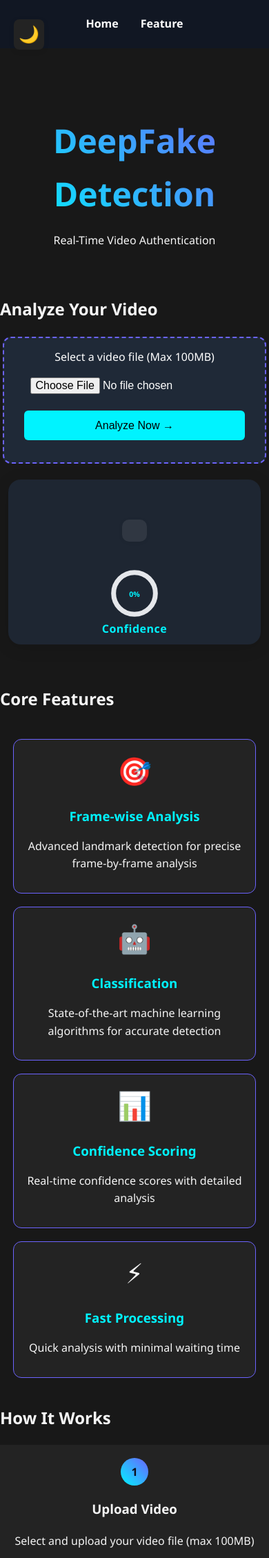
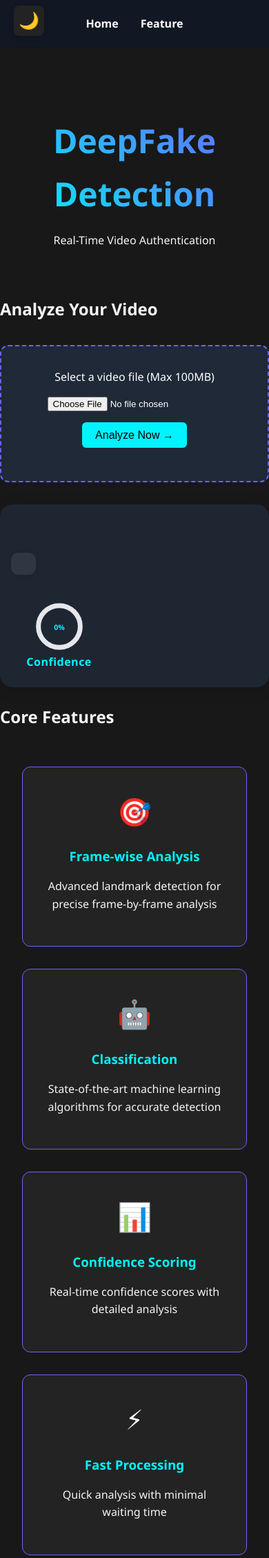
Before and after one commit to Rohankashid/Deepfake-Detection, a Flask app: page / in a window 390 px wide. Shown: the top 2258 px of the page at 69% size. Run offline with Flask 2, Linux system fonts and the light colour scheme; parts of the project's set-up code (start-up, migrations or seed data) failed here and were passed over; some libraries are stand-ins or nearby versions.

Commit message:
Refactor application structure: Migrate testing.py functionality to app.py, implement video upload and analysis features, and enhance UI with new JavaScript and CSS files for improved user experience and responsiveness.

```diff
--- a/static/css/styles.css
+++ b/static/styles.css
@@ -238,7 +260,6 @@ button:hover {
     background: linear-gradient(90deg, var(--primary, #00f3ff), var(--secondary, #6c63ff));
     -webkit-background-clip: text;
     -webkit-text-fill-color: transparent;
-    text-fill-color: transparent;
     text-align: left;
     min-height: 2.2rem;
     margin-bottom: 10px;
@@ -472,13 +492,13 @@ footer {
 
 .theme-toggle-btn {
     position: fixed;
-    top: 20px;
+    top: 8px;
     left: 20px;
     z-index: 1000;
     background: var(--card-bg, #232323);
     color: var(--text-color, #f5f5f5);
     border: none;
-    border-radius: 8px; /* squared corners */
+    border-radius: 8px;
     width: 44px;
     height: 44px;
     font-size: 1.5rem;
@@ -537,156 +557,58 @@ footer {
     margin-top: 0.5rem;
 }
 
-/* --- Responsive & Mobile Styles --- */
-
-/* General container padding for mobile */
-body, .upload-container, .result-container, .features-grid, .steps-container, .about-content, .tech-stack {
-    box-sizing: border-box;
+/* --- Responsive Styles --- */
+@media (max-width: 1200px) {
+    .frame-display-container {
+        width: 840px;
+        max-width: calc(100% - 80px);
+    }
 }
 
-/* Upload container and result section */
-.upload-container, .result-container {
-    max-width: 98vw;
-    padding: 4vw 2vw;
-    margin: 2vw auto;
+@media (max-width: 900px) {
+    .frame-display-container {
+        width: 632px;
+        max-width: calc(100% - 48px);
+        padding: 16px 24px;
     }
 
-/* Responsive result summary */
-.result-summary.horizontal-result-summary {
-    flex-direction: row;
-    gap: 48px;
-    padding: 40px 40px 32px 40px;
-    max-width: 820px;
-}
-@media (max-width: 900px) {
-    .result-summary.horizontal-result-summary {
+    .horizontal-result-summary {
         flex-direction: column;
-        align-items: center;
         gap: 24px;
-        padding: 24px 4vw 20px 4vw;
-        max-width: 98vw;
-    }
-    .result-left, .result-right {
-        align-items: center;
-        width: 100%;
-        min-width: 0;
-    }
-    #analysis-result, .justification-text {
-        text-align: center;
-        margin-left: auto;
-        margin-right: auto;
-    }
-    .justification-text {
+        padding: 24px 4vw;
         max-width: 98vw;
     }
 }
 
-/* Features grid responsive */
-.features-grid {
-    display: grid;
-    grid-template-columns: repeat(auto-fit, minmax(240px, 1fr));
-    gap: 1.2rem;
-    padding: 1.2rem;
-    max-width: 100vw;
-    margin: 0 auto;
-}
-.feature-card {
-    padding: 1.2rem;
-    min-width: 0;
+@media (max-width: 768px) {
+    .frame-image {
+        width: 160px;
+        height: 120px;
     }
 
-/* Steps container responsive */
-.steps-container {
-    display: flex;
-    flex-wrap: wrap;
-    gap: 1.2rem;
-    padding: 1.2rem;
-    max-width: 100vw;
-    justify-content: center;
+    .frame-display-container {
+        width: 560px;
+        max-width: calc(100% - 32px);
+        gap: 12px;
     }
-.step {
-    flex: 1 1 220px;
-    min-width: 180px;
-    max-width: 320px;
-    margin: 0 auto;
 }
 
-/* About and tech stack responsive */
-.about-content, .tech-stack {
-    padding: 1.2rem;
-    margin: 1.2rem auto;
-    max-width: 98vw;
-}
-.tech-stack ul {
-    flex-wrap: wrap;
-    gap: 1rem;
+@media (max-width: 600px) {
+    .frame-image {
+        width: 140px;
+        height: 105px;
     }
 
-/* Frame display responsive */
     .frame-display-container {
-    width: 100vw;
-    max-width: 100vw;
-    padding-left: 8px;
-    padding-right: 8px;
-    overflow-x: auto;
-}
-.frame-image {
-    width: 80px;
-    height: 60px;
+        width: 480px;
+        max-width: calc(100% - 32px);
+        padding: 12px 16px;
     }
 
-/* Footer responsive */
-.footer-content {
-    flex-direction: column;
-    text-align: center;
-    gap: 1rem;
-}
-.footer-links {
-    justify-content: center;
-    gap: 1.2rem;
-}
-
-/* Buttons and inputs */
-button, .download-report-btn, #analyzeBtn {
-    width: 100%;
-    max-width: 320px;
-    font-size: 1rem;
-    padding: 0.8rem 0;
-    margin: 0.5rem auto;
-    display: block;
-}
-input[type="file"] {
-    font-size: 1rem;
-}
-
-/* Confidence gauge SVG scales down on mobile */
-#confidenceGauge {
-    width: 90px !important;
-    height: 90px !important;
-}
-@media (max-width: 600px) {
     #confidenceGauge {
         width: 70px !important;
         height: 70px !important;
     }
-    .result-summary.horizontal-result-summary {
-        padding: 12px 2vw 10px 2vw;
-    }
-    .feature-card, .about-content, .tech-stack {
-        padding: 0.8rem;
-    }
-    .step {
-        min-width: 90vw;
-        max-width: 98vw;
-    }
-}
-
-/* Hide scrollbars on mobile for frame display */
-.frame-display-container {
-    scrollbar-width: none;
-}
-.frame-display-container::-webkit-scrollbar {
-    display: none;
 }
 
 body.light-theme {
@@ -695,17 +617,10 @@ body.light-theme {
     --card-bg: #f5f5f5;
 }
 
-body,
-.result-container,
-#analysis-result,
-#justification {
-    color: var(--text-color, #181818);
-    transition: color 0.2s;
+/* Hide scrollbars on mobile */
+.frame-display-container {
+    scrollbar-width: none;
 }
-
-body.light-theme,
-body.light-theme .result-container,
-body.light-theme #analysis-result,
-body.light-theme #justification {
-    color: #181818 !important;
+.frame-display-container::-webkit-scrollbar {
+    display: none;
 }
--- a/templates/index.html
+++ b/templates/index.html
@@ -10,7 +10,7 @@
     <meta property="og:description" content="Verify video authenticity using advanced AI technology">
     <meta property="og:type" content="website">
     <title>Deepfake Detection | Smart AI Video Analysis</title>
-    <link rel="stylesheet" href="{{ url_for('static', filename='css/styles.css') }}">
+    <link rel="stylesheet" href="{{ url_for('static', filename='styles.css') }}">
     <link rel="preconnect" href="https://fonts.googleapis.com">
     <link rel="preconnect" href="https://fonts.gstatic.com" crossorigin>
     <link href="https://fonts.googleapis.com/css2?family=Inter:wght@400;500;600;700&display=swap" rel="stylesheet">
@@ -181,7 +181,7 @@
 
     <button id="themeToggle" class="theme-toggle-btn" aria-label="Toggle theme">🌙</button>
 
-    <script src="{{ url_for('static', filename='js/script.js') }}"></script>
+    <script src="{{ url_for('static', filename='script.js') }}"></script>
     <script src="https://cdnjs.cloudflare.com/ajax/libs/jspdf/2.5.1/jspdf.umd.min.js"></script>
 </body>
 </html>
```
Also changed, not shown: other parts of static/styles.css (+36 -15 lines), app.py (renamed from testing.py), static/script.js (renamed from static/js/script.js). Lines whose indentation alone changed are shown as unchanged.
